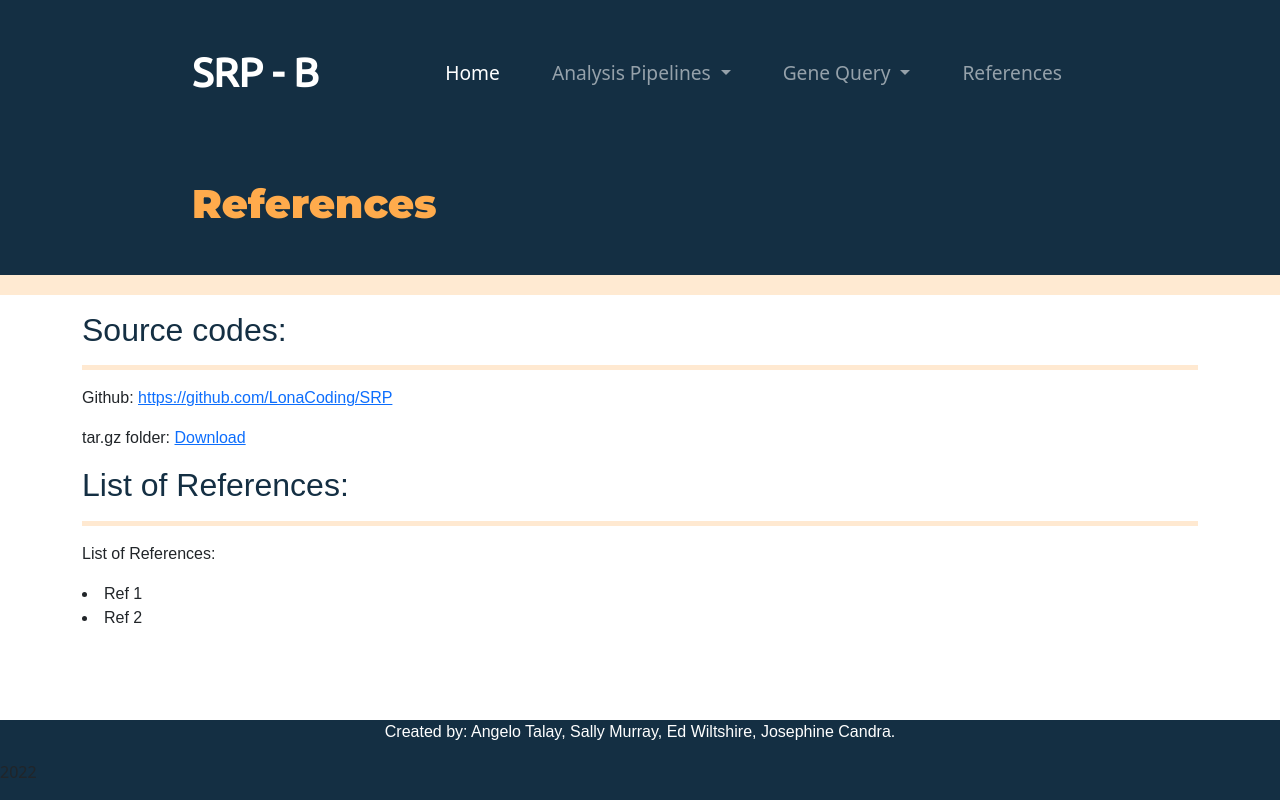
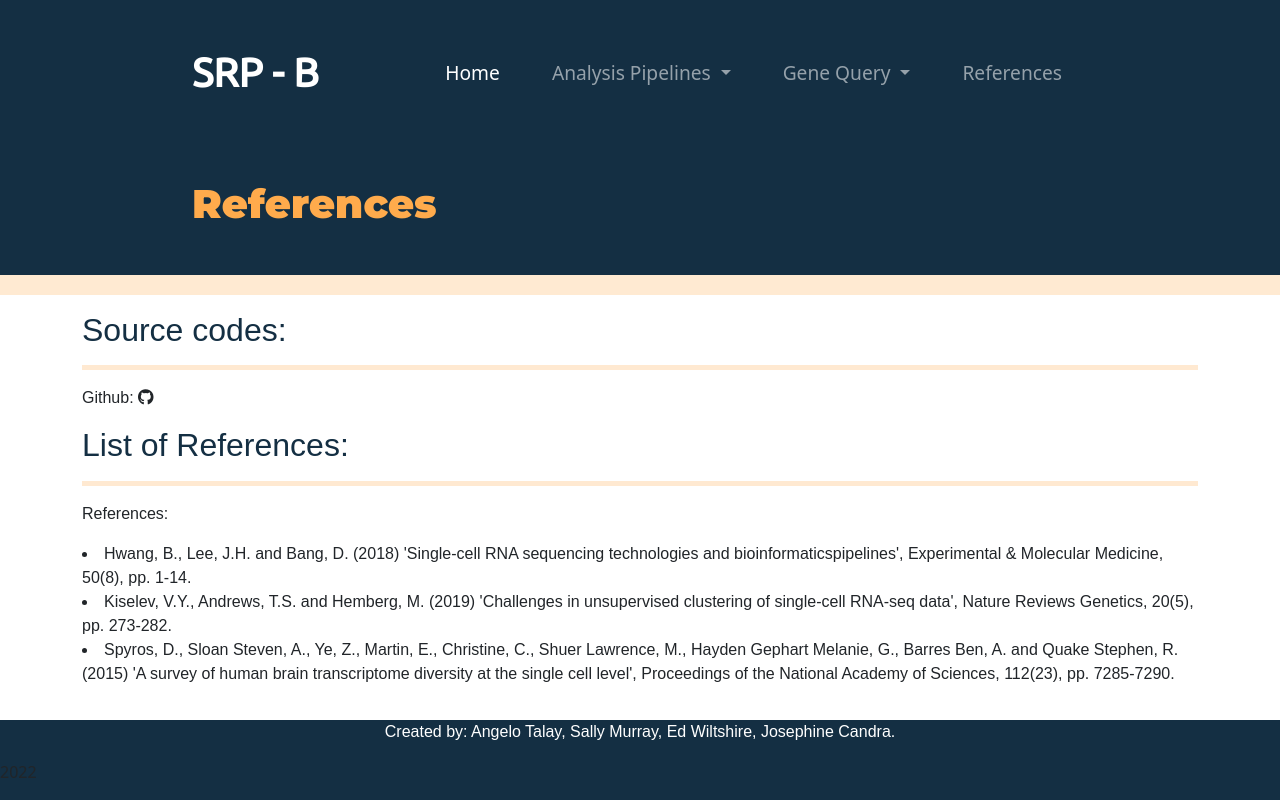
Before and after one commit to LonaCoding/SRP, a Flask app: page /references in a window 1280 px wide. Run offline with Flask 2, Linux system fonts and the light colour scheme; some libraries are stand-ins or nearby versions.

Commit message:
References and github link/button

```diff
--- a/templates/References.html
+++ b/templates/References.html
@@ -76,7 +76,6 @@
         </div>
       </nav>
 
-      <!-- Title and introduction -->
       <div class='row'>
         <div class='col-lg-6 col-md-1'>
           <h1>References</h1>
@@ -94,22 +93,20 @@
     <hr class='hr-aims'>
     <p>
       Github:
-      <!-- Temporary! Replace with proper button -->
-      <a href="https://github.com/LonaCoding/SRP">https://github.com/LonaCoding/SRP</a>
+      <i class="fa-brands fa-github"><a href="https://github.com/LonaCoding/SRP"></a></i>
     </p>
-    <!-- insert github link as button here-->
     <p>
-      tar.gz folder:
-      <!-- Temporary! Replace with proper button -->
-      <a href="urlHere">Download</a>
     </p>
     <h2 class=aims-objectives-text> List of References:</h2>
     <hr class='hr-aims'>
     <p>
-      List of References:
+      References:
     </p>
-    <li>Ref 1</li>
-    <li>Ref 2</li>
+    <li>Hwang, B., Lee, J.H. and Bang, D. (2018) 'Single-cell RNA sequencing technologies and bioinformaticspipelines', Experimental & Molecular Medicine, 50(8), pp. 1-14.</li>
+    <li>Kiselev, V.Y., Andrews, T.S. and Hemberg, M. (2019) 'Challenges in unsupervised clustering of single-cell RNA-seq data', Nature Reviews Genetics, 20(5), pp. 273-282.</li>
+    <li>
+
+Spyros, D., Sloan Steven, A., Ye, Z., Martin, E., Christine, C., Shuer Lawrence, M., Hayden Gephart Melanie, G., Barres Ben, A. and Quake Stephen, R. (2015) 'A survey of human brain transcriptome diversity at the single cell level', Proceedings of the National Academy of Sciences, 112(23), pp. 7285-7290.</li>
   </div>
 
 </section>
```
